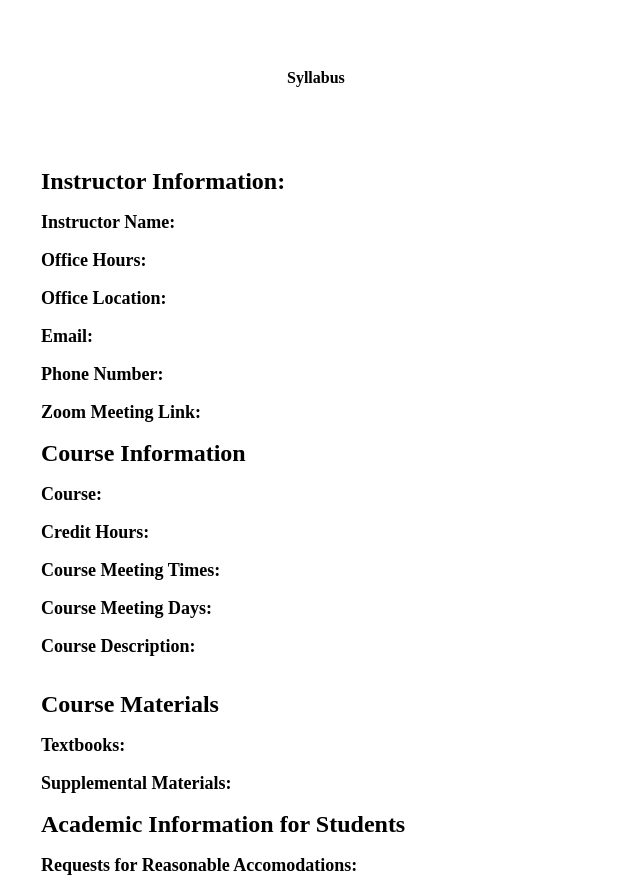
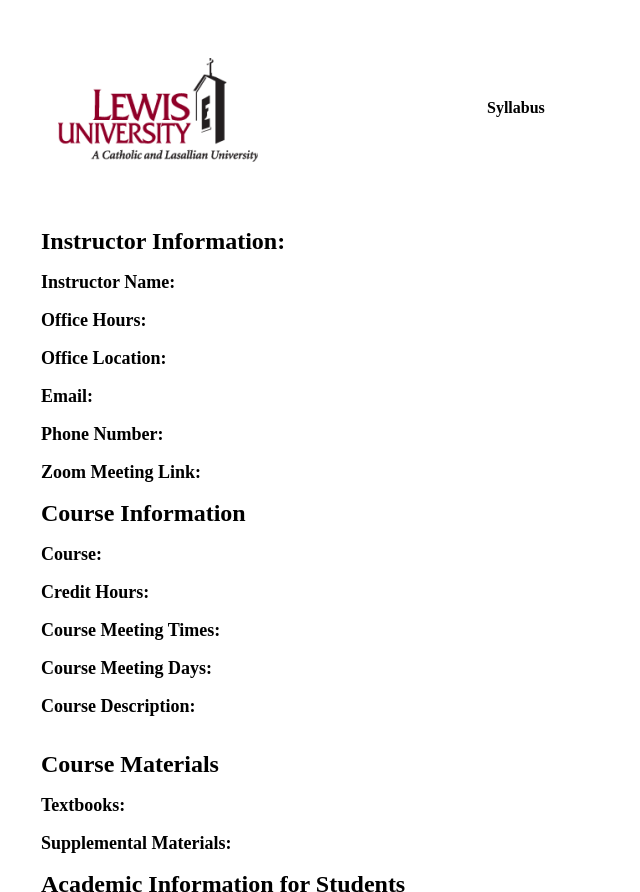
Before and after one commit to TheKrabbyPatties/syllabye-static, a website: page syllabus.html in a window 1280 px wide. Shown: the top 892 px of the page, without its empty margins (0-640 px from the left). Drawn offline with nearby package versions, Linux system fonts and the light colour scheme.

```diff
--- a/syllabus.html
+++ b/syllabus.html
@@ -9,7 +9,7 @@
     <div id="content">
         <header>
             <div class="banner">
-                <!-- <img id="banner-img" src='banners/lewis-banner.png'> -->
+                <img id="banner-img" src='banners/lewis-banner.png'>
             </div>
 
             <div class="main-info">
```
